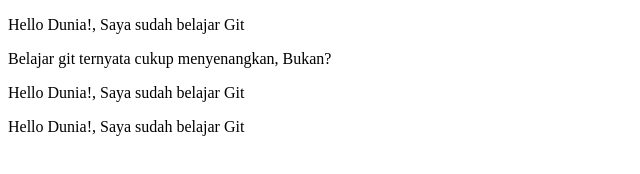
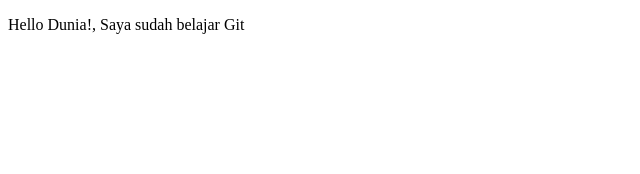
Before and after one commit to MuhDaffa87/Prak11GITRPL, a plain HTML site: page index.html in a window 1280 px wide. Shown: the whole page, without its empty margins (0-640 px from the left). Drawn offline with Linux system fonts and the light colour scheme.

Commit message:
Update index.html
menghapus p 234

```diff
--- a/index.html
+++ b/index.html
@@ -8,9 +8,6 @@
 
 <body>
     <p>Hello Dunia!, Saya sudah belajar Git</p>
-    <p>Belajar git ternyata cukup menyenangkan, Bukan?</p>
-    <p>Hello Dunia!, Saya sudah belajar Git</p>
-    <p>Hello Dunia!, Saya sudah belajar Git</p>
 </body>
 
 </html>
```
